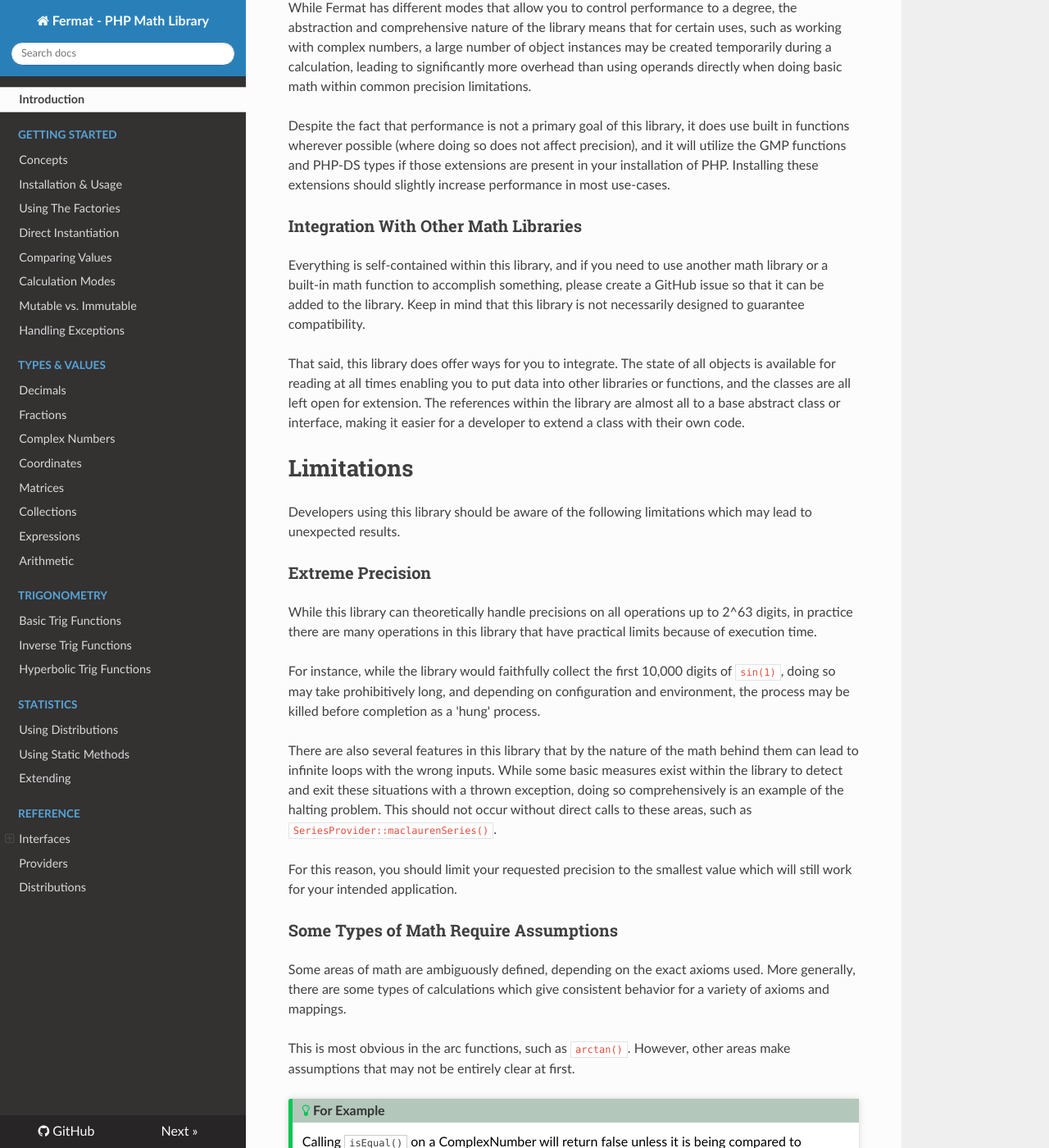
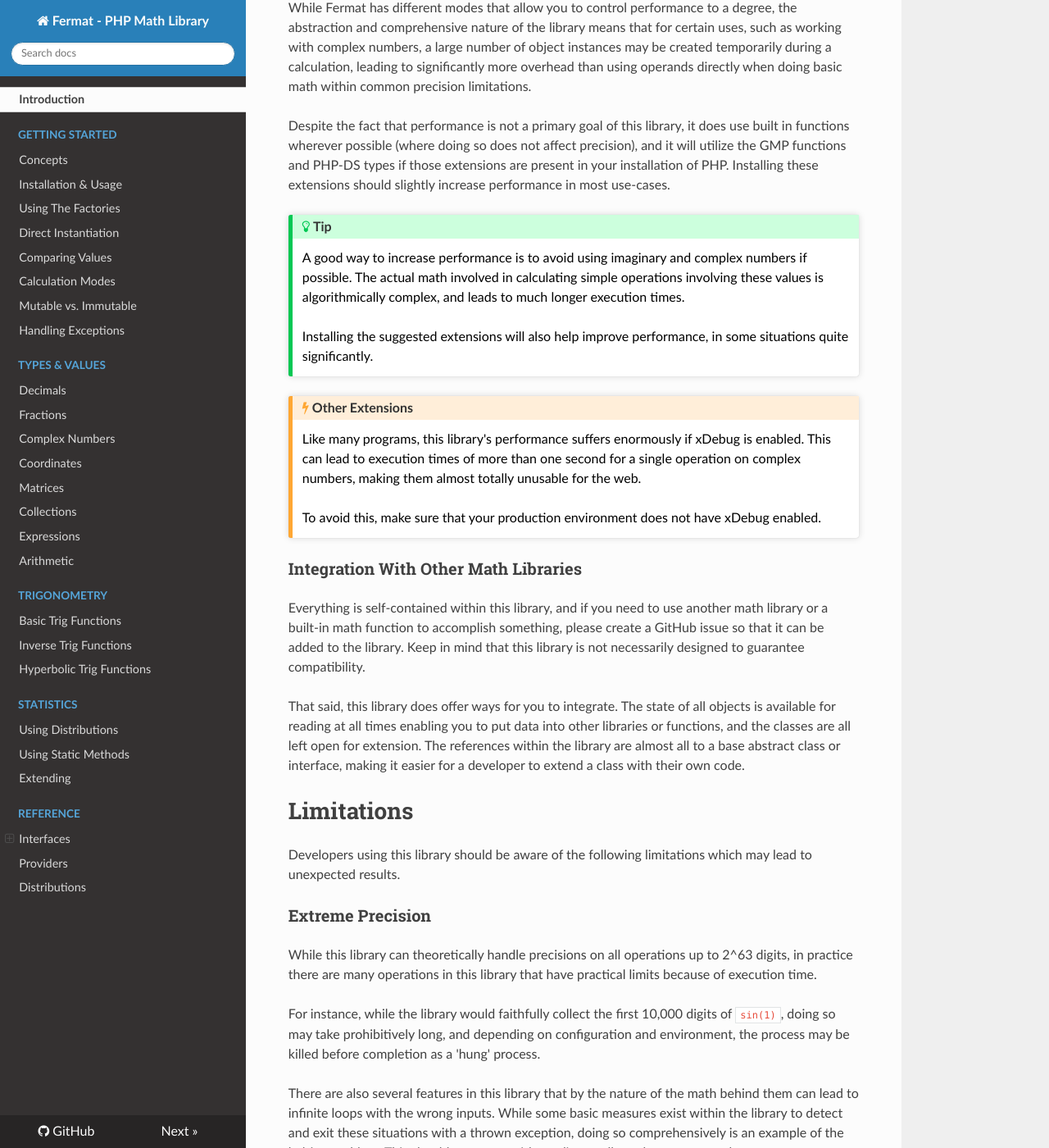
Before and after one commit to JordanRL/Fermat, an MkDocs documentation site: the page built from docs/index.md, in a window 1280 px wide and 1400 px high, scrolled down 786 px. Shown: the whole window at 82% size. Built offline with MkDocs 1.6.1, drawn with Linux system fonts in a browser that asks for light colours; nearby versions of some CDN libraries; some of the changed text lies outside the part shown.

Commit message:
added some admonitions through existign documentation where appropriate

```diff
--- a/docs/css/custom.css
+++ b/docs/css/custom.css
@@ -22,7 +22,7 @@
 }
 
 .rst-content .note .admonition-title {
-    background: #a0bdb8;
+    background: #ddFFEE;
 }
 
 .rst-content .note .admonition-title::before {
@@ -48,7 +48,7 @@
 }
 
 .rst-content .tip .admonition-title {
-    background: #b3c7bb;
+    background: #CCFFDD;
 }
 
 .rst-content .tip .admonition-title::before {
--- a/docs/index.md
+++ b/docs/index.md
@@ -24,6 +24,16 @@ While Fermat has different modes that allow you to control performance to a degr
 
 Despite the fact that performance is not a primary goal of this library, it does use built in functions wherever possible (where doing so does not affect precision), and it will utilize the GMP functions and PHP-DS types if those extensions are present in your installation of PHP. Installing these extensions should slightly increase performance in most use-cases.
 
+!!! tip "Tip"
+    A good way to increase performance is to avoid using imaginary and complex numbers if possible. The actual math involved in calculating simple operations involving these values is algorithmically complex, and leads to much longer execution times.
+
+    Installing the suggested extensions will also help improve performance, in some situations quite significantly.
+
+!!! caution "Other Extensions"
+    Like many programs, this library's performance suffers enormously if xDebug is enabled. This can lead to execution times of more than one second for a single operation on complex numbers, making them almost totally unusable for the web.
+
+    To avoid this, make sure that your production environment does not have xDebug enabled.
+
 ### Integration With Other Math Libraries
 
 Everything is self-contained within this library, and if you need to use another math library or a built-in math function to accomplish something, please create a GitHub issue so that it can be added to the library. Keep in mind that this library is not necessarily designed to guarantee compatibility.
@@ -42,6 +52,11 @@ For instance, while the library would faithfully collect the first 10,000 digits
 
 There are also several features in this library that by the nature of the math behind them can lead to infinite loops with the wrong inputs. While some basic measures exist within the library to detect and exit these situations with a thrown exception, doing so comprehensively is an example of the halting problem. This should not occur without direct calls to these areas, such as `SeriesProvider::maclaurenSeries()`.
 
+!!! caution "Avoid Direct Usage"
+    While the **SeriesProvider** methods are public, and can certainly be used directly, the internal workings of the functions are complicated to understand and simple to get wrong.
+
+    In general, you should try to use consumers of the **SeriesProvider** first, such as the various distributions, or the **StatsProvider**.
+
 For this reason, you should limit your requested precision to the smallest value which will still work for your intended application.
 
 ### Some Types of Math Require Assumptions
@@ -67,9 +82,14 @@ However, methods which act as array manipulation tools, such a `popRow()` and `s
 
 This is related to PHP's internal structure of hashtables and zvals, and how these interact with the object model that PHP uses.
 
+!!! see-also "See Also"
+    The PHP Documentation contains examples on the specifics of how objects are passed between scopes. While it isn't exactly the same as passing by reference, it behaves in a very similar way in most situations.
+
+    See the [php.net page](https://www.php.net/manual/en/language.oop5.references.php) for more information.
+
 ### This Library Can't Be Reliably Used With Math Operators
 
 Because PHP doesn't allow operator overloading, using the native math operators on Fermat objects directly can very easily result in loss of precision, overflows and underflows, PHP fatal errors (f.e. when the object is in a non-base-10 format), and incorrect calculation (f.e. with complex and imaginary numbers).
 
-!!! tip "For Example"
+!!! example "For Example"
     A `ComplexNumber` object that has the value `2 + 2i` added to the integer `4` with the `+` operator will issue a notice and give the result `6` instead of `6 + 2i`.
```
Also changed, not shown: other parts of docs/index.md (+2 -2 lines), docs/getting-started/concepts.md (+9 -0 lines).
